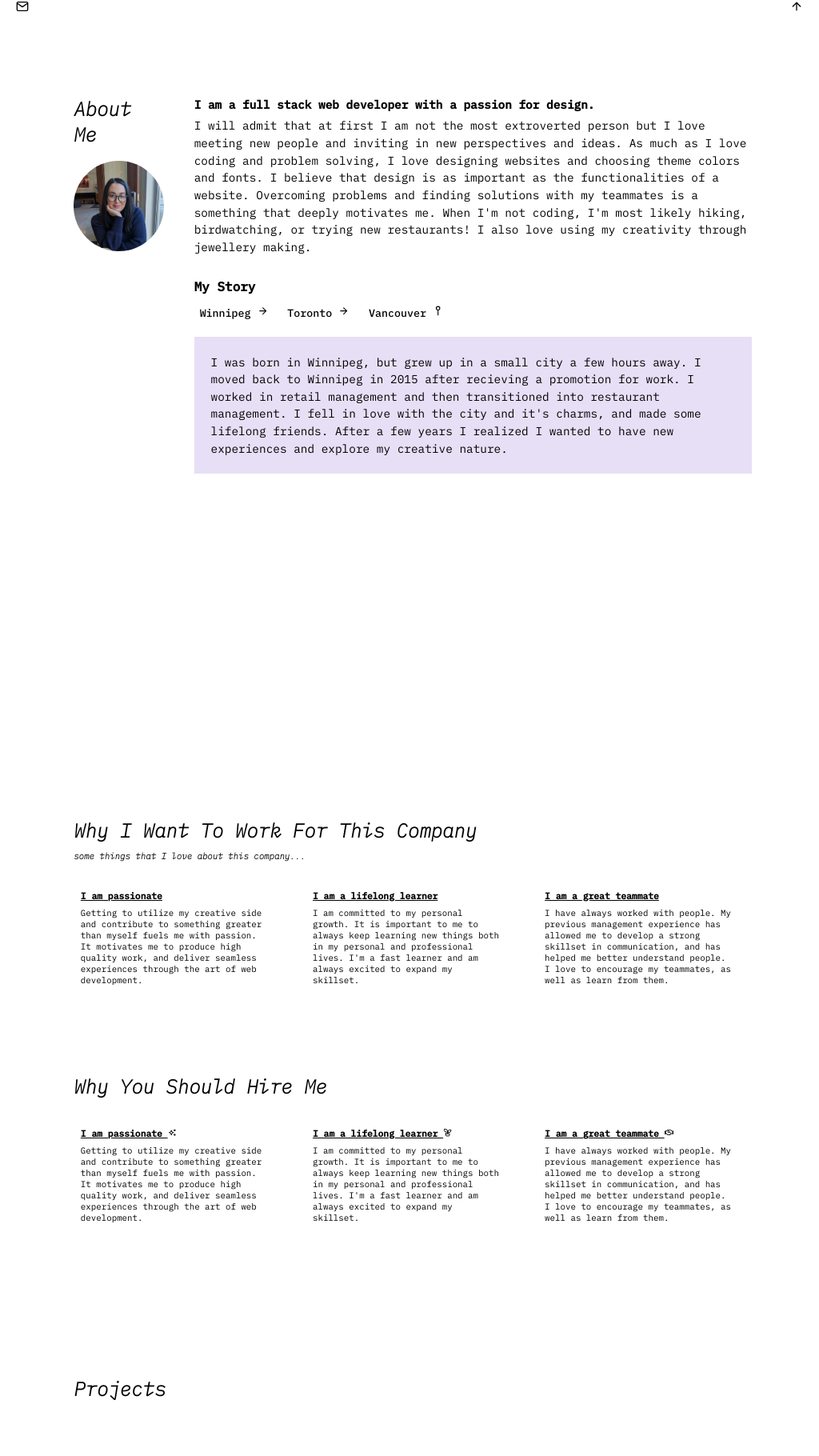
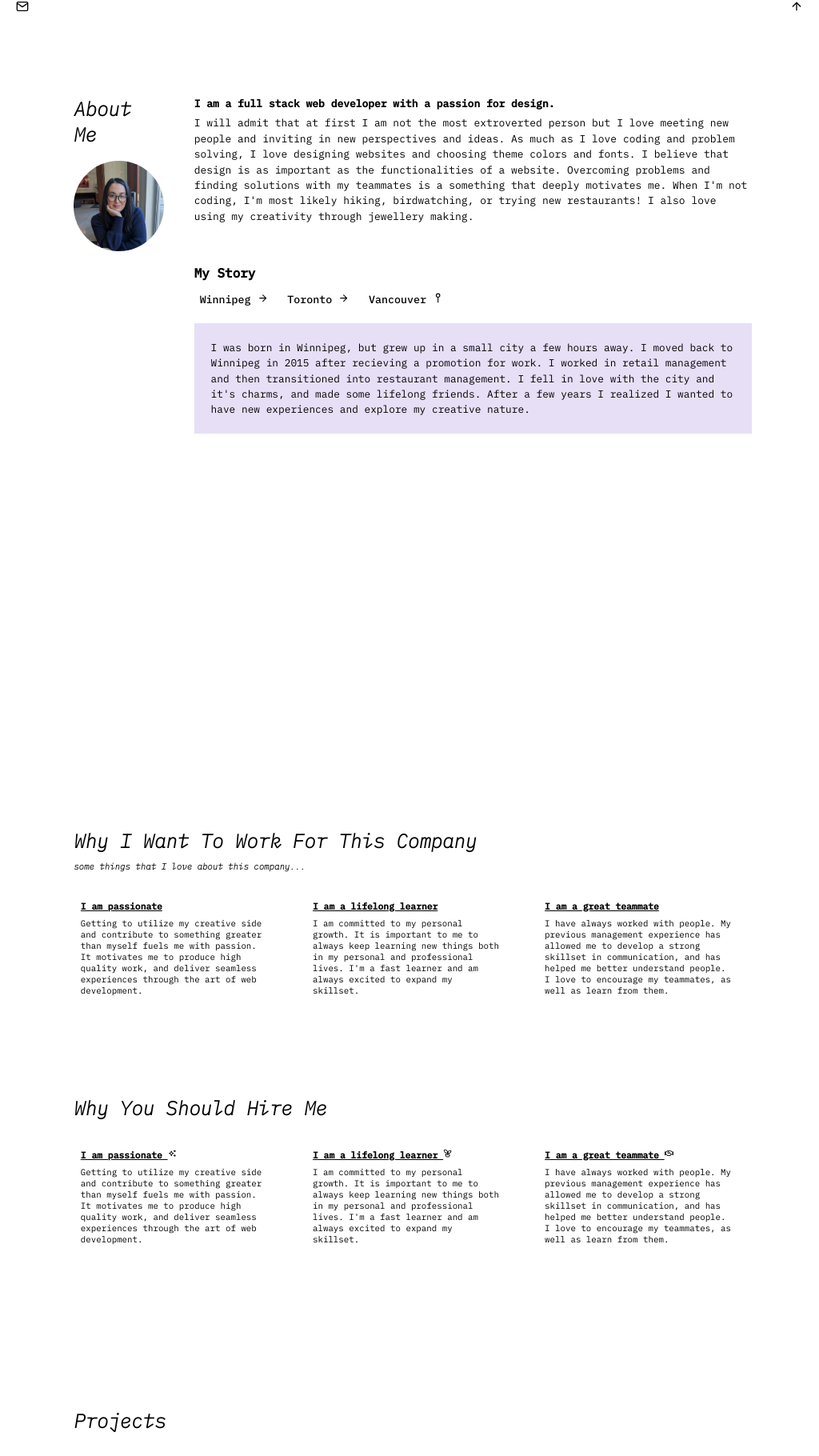
Before and after one commit to ksakuran/job-portfolio, a Next.js app: page / in a window 1024 px wide. Shown: the part 760-2580 px from the top of the page at 80% size. Built offline with nearby package versions, Linux system fonts and the light colour scheme.

Commit message:
tweak responsive tablet design

```diff
--- a/src/styles/globals.css
+++ b/src/styles/globals.css
@@ -254,6 +254,10 @@ h6 {
 #project-header {
   margin-bottom: 2%;
 }
+#contact {
+  height: 92vh;
+  padding-bottom: 2%;
+}
 
 #back-top {
   position: fixed;
@@ -274,7 +278,7 @@ h6 {
 }
 
 #fact-button {
-  margin-top: 5%;
+  margin-top: 2.5%;
   border: black;
   border-style: solid;
   border-width: 2px;
@@ -291,6 +295,7 @@ h6 {
   line-height: 1.8;
   margin-top: 1.8%;
   margin-left: 1.8;
+  margin-bottom: 3.5%;
   font-size: 90%;
 }
 
@@ -311,7 +316,8 @@ h6 {
   margin-top: 0;
   display: flex;
   flex-direction: row;
-  justify-content: space-between;
+  /* justify-content: space-between; */
+  column-gap: 10%;
   font-size: 75%;
   width: 90%;
 }
@@ -391,6 +397,18 @@ h6 {
 /* Tablet and Smaller Desktop */
 @media (min-width: 801px) and (max-width: 1120px) {
 
+  article.about-me {
+    font-size: 90%;
+  }
+
+  #story-desc {
+    margin-top: 3%;
+  }
+
+  p.story {
+    font-size: 80%;
+  }
+
   .hello-company {
     /* font-size: 110%; */
     margin-right: 2.5%;
@@ -428,6 +446,9 @@ h6 {
     height: 90vh;
   }
 
+  #why {
+    height: 95vh;
+  }
 
 a {
   color: inherit;
```
